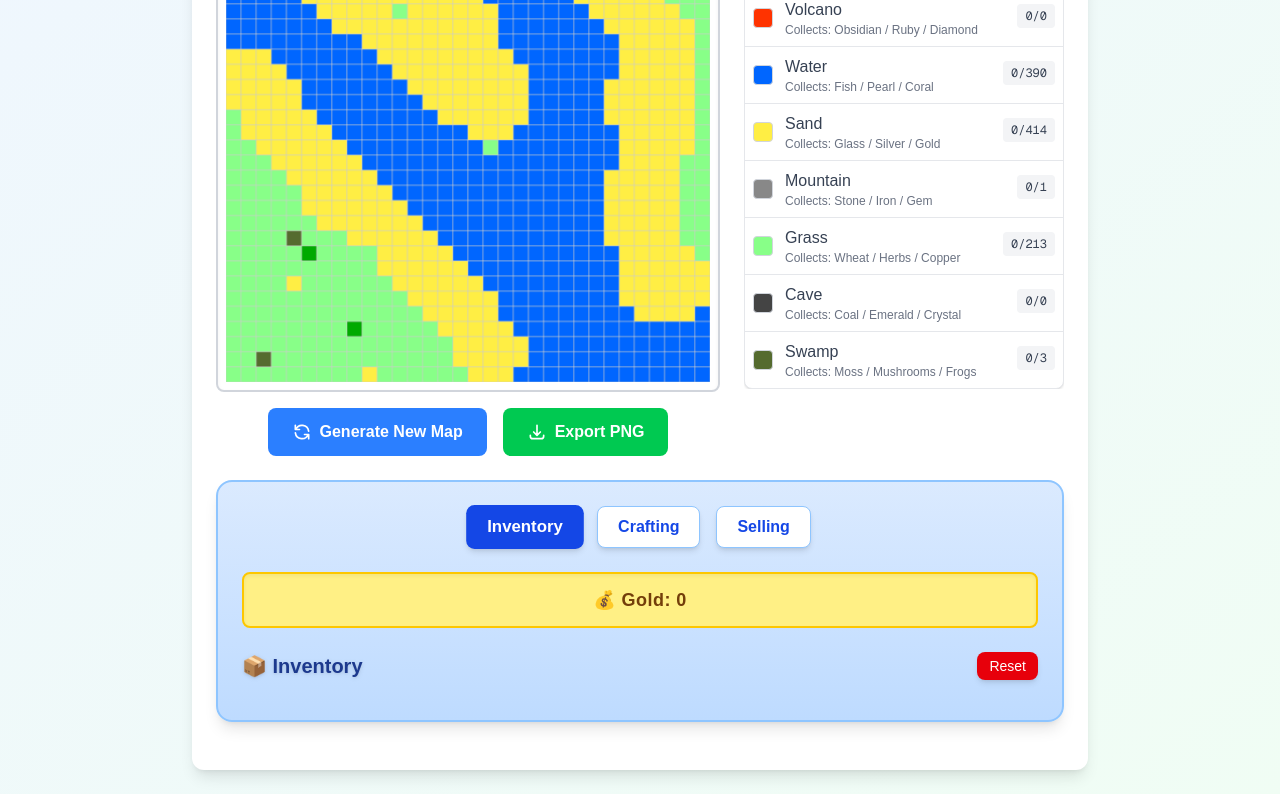
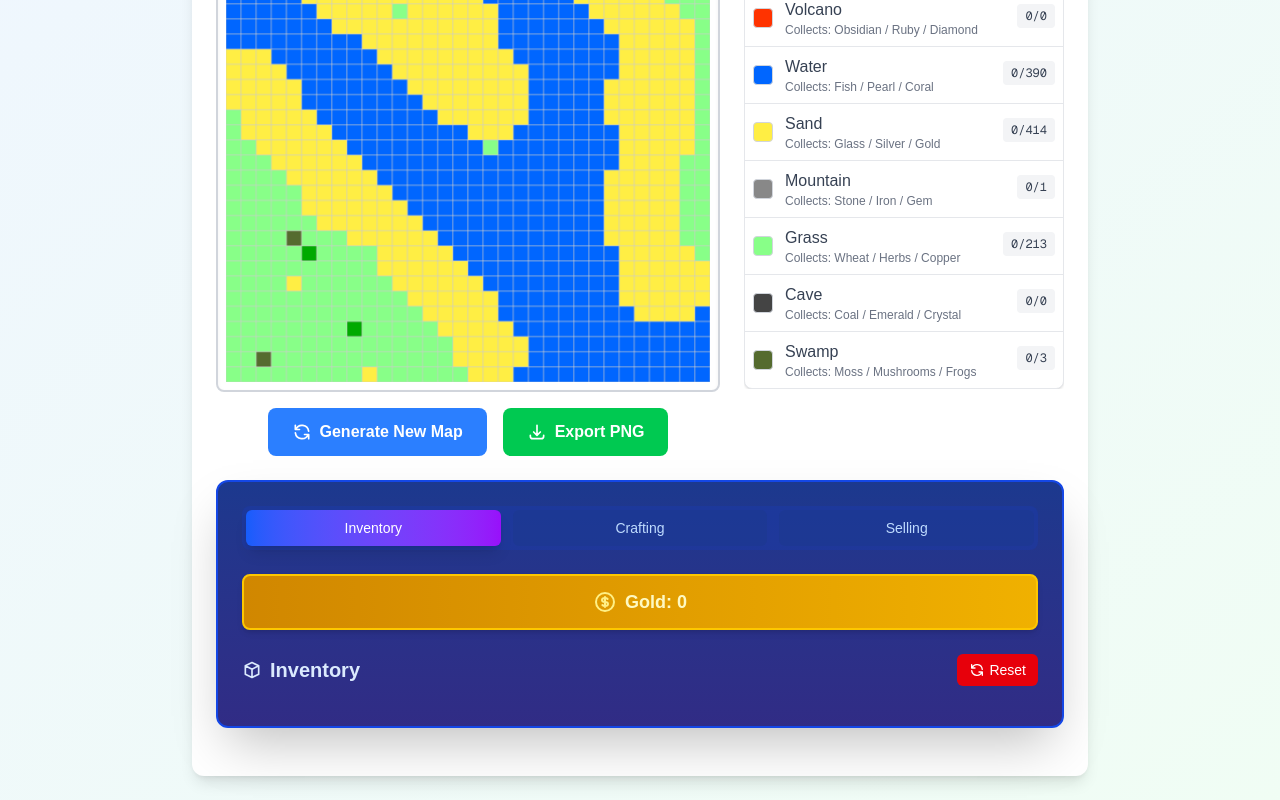
Before and after one commit to AnonAmosAdmn/pixel-map, a Next.js app: page / in a window 1280 px wide. Shown: the part 284-1084 px from the top of the page. Built offline with nearby package versions, Linux system fonts and the light colour scheme.

Commit message:
first commit

```diff
--- a/app/page.tsx
+++ b/app/page.tsx
@@ -1197,18 +1197,17 @@ export default function PixelMapGame() {
           </div>
         </div>
 
-        <div className="bg-gradient-to-b from-blue-100 to-blue-200 p-6 rounded-2xl shadow-lg mt-6 mb-6 border-2 border-blue-300">
-          {/* Tab buttons */}
-          <div className="flex justify-center space-x-4 mb-6">
-            {["inventory", "crafting", "selling"].map((tab) => (
+        <div className="bg-gradient-to-b from-blue-900 to-indigo-900 p-6 rounded-xl border-2 border-blue-700 shadow-2xl mt-6 mb-6">
+          {/* Tab buttons with modern styling */}
+          <div className="flex space-x-3 mb-6 p-1 bg-blue-800/30 rounded-lg">
+            {(["inventory", "crafting", "selling"] as const).map((tab) => (
               <button
                 key={tab}
                 onClick={() => setActiveTab(tab)}
-                className={`px-5 py-2 rounded-lg font-semibold shadow-md transition
-                  ${
+                className={`px-5 py-2 rounded-md text-sm font-medium transition-all duration-200 flex-1 ${
                   activeTab === tab
-                      ? "bg-blue-700 text-white scale-105"
-                      : "bg-white text-blue-700 border border-blue-300 hover:bg-blue-50"
+                    ? "bg-gradient-to-r from-blue-600 to-purple-600 text-white shadow-lg"
+                    : "bg-blue-900/50 text-blue-200 hover:bg-blue-800/70"
                 }`}
               >
                 {tab.charAt(0).toUpperCase() + tab.slice(1)}
@@ -1216,35 +1215,47 @@ export default function PixelMapGame() {
             ))}
           </div>
 
-          {/* Gold display */}
-          <div className="mb-6 p-3 bg-yellow-200 border-2 border-yellow-400 rounded-lg text-center shadow-inner">
-            <span className="text-lg font-bold text-yellow-900 tracking-wide">
-              💰 Gold: {gold}
-            </span>
+          {/* Gold display with coin icon */}
+          <div className="mb-6 p-3 bg-gradient-to-r from-yellow-600 to-yellow-500 border-2 border-yellow-400 rounded-lg text-center shadow-md flex items-center justify-center gap-2">
+            <svg xmlns="http://www.w3.org/2000/svg" className="h-6 w-6 text-yellow-200" fill="none" viewBox="0 0 24 24" stroke="currentColor">
+              <path strokeLinecap="round" strokeLinejoin="round" strokeWidth={2} d="M12 8c-1.657 0-3 .895-3 2s1.343 2 3 2 3 .895 3 2-1.343 2-3 2m0-8c1.11 0 2.08.402 2.599 1M12 8V7m0 1v8m0 0v1m0-1c-1.11 0-2.08-.402-2.599-1M21 12a9 9 0 11-18 0 9 9 0 0118 0z" />
+            </svg>
+            <span className="font-bold text-yellow-100 text-lg">Gold: {gold}</span>
           </div>
 
           {/* Inventory tab */}
           {activeTab === "inventory" && (
             <>
               <div className="flex justify-between items-center mb-4">
-                <h2 className="text-xl font-bold text-blue-900 drop-shadow">📦 Inventory</h2>
+                <h2 className="text-xl font-bold text-blue-100 flex items-center gap-2">
+                  <svg xmlns="http://www.w3.org/2000/svg" className="h-5 w-5" fill="none" viewBox="0 0 24 24" stroke="currentColor">
+                    <path strokeLinecap="round" strokeLinejoin="round" strokeWidth={2} d="M20 7l-8-4-8 4m16 0l-8 4m8-4v10l-8 4m0-10L4 7m8 4v10M4 7v10l8 4" />
+                  </svg>
+                  Inventory
+                </h2>
                 <button
                   onClick={resetInventory}
-                  className="text-sm bg-red-600 hover:bg-red-700 text-white px-3 py-1 rounded-lg shadow-md"
+                  className="text-sm bg-red-600 hover:bg-red-700 text-white px-3 py-1.5 rounded-md flex items-center gap-1 transition-colors"
                 >
+                  <svg xmlns="http://www.w3.org/2000/svg" className="h-4 w-4" fill="none" viewBox="0 0 24 24" stroke="currentColor">
+                    <path strokeLinecap="round" strokeLinejoin="round" strokeWidth={2} d="M4 4v5h.582m15.356 2A8.001 8.001 0 004.582 9m0 0H9m11 11v-5h-.581m0 0a8.003 8.003 0 01-15.357-2m15.357 2H15" />
+                  </svg>
                   Reset
                 </button>
               </div>
-              <div className="grid grid-cols-2 sm:grid-cols-3 md:grid-cols-4 gap-4">
+              <div className="grid grid-cols-2 sm:grid-cols-3 md:grid-cols-4 gap-3">
                 {Object.entries(inventory)
                   .filter(([_, count]) => count > 0)
                   .map(([resource, count]) => (
                     <div
                       key={resource}
-                      className="flex flex-col items-center justify-center bg-white rounded-lg p-3 shadow-md hover:scale-105 transition"
+                      className="bg-blue-800/40 backdrop-blur-sm rounded-lg p-3 border border-blue-600/30 hover:border-blue-500 transition-all hover:scale-105 flex flex-col items-center justify-center shadow-md"
                     >
-                      <span className="text-blue-800 font-semibold">{resource}</span>
-                      <span className="text-lg font-bold text-blue-900">{count}</span>
+                      <div className="h-10 w-10 bg-blue-700 rounded-full mb-2 flex items-center justify-center text-white font-bold">
+                        {resource.charAt(0)}
+                      </div>
+                      <span className="text-blue-200 text-sm">{resource}</span>
+                      <span className="font-bold text-white mt-1">{count}</span>
                     </div>
                   ))}
               </div>
@@ -1254,29 +1265,49 @@ export default function PixelMapGame() {
           {/* Crafting tab */}
           {activeTab === "crafting" && (
             <div>
-              <h2 className="text-xl font-bold text-blue-900 mb-4 drop-shadow">⚒️ Crafting</h2>
-              <div className="grid grid-cols-1 sm:grid-cols-2 gap-4">
-                {CRAFTING_RECIPES.filter((recipe) =>
-                  Object.entries(recipe.inputs).every(
+              <h2 className="text-xl font-bold text-blue-100 mb-4 flex items-center gap-2">
+                <svg xmlns="http://www.w3.org/2000/svg" className="h-5 w-5" fill="none" viewBox="0 0 24 24" stroke="currentColor">
+                  <path strokeLinecap="round" strokeLinejoin="round" strokeWidth={2} d="M19.428 15.428a2 2 0 00-1.022-.547l-2.387-.477a6 6 0 00-3.86.517l-.318.158a6 6 0 01-3.86.517L6.05 15.21a2 2 0 00-1.806.547M8 4h8l-1 1v5.172a2 2 0 00.586 1.414l5 5c1.26 1.26.367 3.414-1.415 3.414H4.828c-1.782 0-2.674-2.154-1.414-3.414l5-5A2 2 0 009 10.172V5L8 4z" />
+                </svg>
+                Crafting
+              </h2>
+              <div className="grid grid-cols-1 md:grid-cols-2 gap-4">
+                {CRAFTING_RECIPES.filter(recipe => {
+                  return Object.entries(recipe.inputs).every(
                     ([resource, required]) =>
                       (inventory[resource as keyof Inventory] || 0) >= required
-                  )
-                ).map((recipe, idx) => (
+                  );
+                }).map((recipe, idx) => (
                   <div
                     key={idx}
-                    className="bg-white p-4 rounded-lg shadow-md flex flex-col items-center hover:scale-105 transition"
+                    className="bg-blue-800/40 backdrop-blur-sm p-4 rounded-xl border border-blue-600/30 hover:border-blue-500 transition-all shadow-md"
                   >
-                    <span className="text-blue-700 text-sm mb-1">
-                      {Object.entries(recipe.inputs)
-                        .map(([res, qty]) => `${res} x${qty}`)
-                        .join(" + ")}
+                    <div className="flex items-center justify-between mb-3">
+                      <div className="flex items-center gap-2">
+                        <div className="h-8 w-8 bg-purple-600 rounded-full flex items-center justify-center text-white font-bold text-sm">
+                          {recipe.output.charAt(0)}
+                        </div>
+                        <span className="text-blue-100 font-medium">{recipe.output}</span>
+                      </div>
+                      <span className="bg-blue-700 text-blue-100 text-xs px-2 py-1 rounded-full">
+                        x{recipe.amount}
                       </span>
-                    <span className="font-bold text-blue-900 text-lg">
-                      ➝ {recipe.output} x{recipe.amount}
+                    </div>
+
+                    <div className="flex items-center justify-between text-sm mb-4">
+                      <div className="text-blue-300 flex items-center gap-1">
+                        {Object.entries(recipe.inputs).map(([res, qty]) => (
+                          <span key={res} className="bg-blue-900/70 px-2 py-1 rounded-md">
+                            {res} ×{qty}
                           </span>
+                        ))}
+                      </div>
+                      <span className="text-blue-200">→</span>
+                    </div>
+
                     <button
                       onClick={() => craftItem(recipe, inventory, setInventory)}
-                      className="mt-3 text-sm bg-green-600 hover:bg-green-700 text-white px-4 py-1.5 rounded-lg shadow-md"
+                      className="w-full bg-gradient-to-r from-green-600 to-green-500 hover:from-green-500 hover:to-green-400 text-white py-2 rounded-md text-sm font-medium transition-all shadow-md hover:shadow-lg"
                     >
                       Craft
                     </button>
@@ -1289,34 +1320,55 @@ export default function PixelMapGame() {
           {/* Selling tab */}
           {activeTab === "selling" && (
             <div>
-              <h2 className="text-xl font-bold text-blue-900 mb-4 drop-shadow">🏷️ Sell Items</h2>
-              <div className="grid grid-cols-1 sm:grid-cols-2 gap-4">
+              <h2 className="text-xl font-bold text-blue-100 mb-4 flex items-center gap-2">
+                <svg xmlns="http://www.w3.org/2000/svg" className="h-5 w-5" fill="none" viewBox="0 0 24 24" stroke="currentColor">
+                  <path strokeLinecap="round" strokeLinejoin="round" strokeWidth={2} d="M17 9V7a2 2 0 00-2-2H5a2 2 0 00-2 2v6a2 2 0 002 2h2m2 4h10a2 2 0 002-2v-6a2 2 0 00-2-2H9a2 2 0 00-2 2v6a2 2 0 002 2zm7-5a2 2 0 11-4 0 2 2 0 014 0z" />
+                </svg>
+                Sell Items
+              </h2>
+              <div className="grid grid-cols-1 gap-3">
                 {Object.entries(inventory)
                   .filter(([item, count]) => count > 0 && ITEM_VALUES[item as keyof Inventory] !== undefined)
                   .map(([item, count]) => {
                     const value = ITEM_VALUES[item as keyof Inventory] || 0;
+
                     return (
                       <div
                         key={item}
-                        className="bg-white p-4 rounded-lg shadow-md flex items-center justify-between hover:scale-105 transition"
+                        className="bg-blue-800/40 backdrop-blur-sm p-4 rounded-xl border border-blue-600/30 hover:border-blue-500 transition-all flex items-center justify-between shadow-md"
                       >
                         {/* Left side: Item info */}
+                        <div className="flex items-center gap-3">
+                          <div className="h-10 w-10 bg-gradient-to-br from-amber-600 to-amber-500 rounded-full flex items-center justify-center text-white font-bold shadow-md">
+                            {item.charAt(0)}
+                          </div>
                           <div className="flex flex-col">
-                          <span className="font-bold text-blue-900">{item} x{count}</span>
-                          <span className="text-blue-700 text-sm">Value: {value} gold</span>
+                            <span className="font-bold text-white">{item}</span>
+                            <span className="text-blue-200 text-sm">Stock: {count}</span>
+                            <span className="text-yellow-300 text-sm">Value: {value} gold each</span>
+                          </div>
                         </div>
 
                         {/* Right side: Buttons */}
-                        <div className="flex space-x-2">
-                          {[1, 5, count].map((amt, i) => (
+                        <div className="flex flex-col sm:flex-row gap-2">
                           <button
-                              key={i}
-                              onClick={() => sellItem(item as keyof Inventory, amt)}
-                              className="text-xs bg-blue-600 hover:bg-blue-700 text-white px-3 py-1 rounded-lg shadow-md"
+                            onClick={() => sellItem(item as keyof Inventory, 1)}
+                            className="text-xs bg-blue-600 hover:bg-blue-500 text-white px-3 py-2 rounded-md transition-colors shadow-sm"
                           >
-                              Sell {amt === count ? "All" : amt}
+                            Sell 1
                           </button>
-                          ))}
+                          <button
+                            onClick={() => sellItem(item as keyof Inventory, 5)}
+                            className="text-xs bg-blue-600 hover:bg-blue-500 text-white px-3 py-2 rounded-md transition-colors shadow-sm"
+                          >
+                            Sell 5
+                          </button>
+                          <button
+                            onClick={() => sellItem(item as keyof Inventory, count)}
+                            className="text-xs bg-amber-600 hover:bg-amber-500 text-white px-3 py-2 rounded-md transition-colors shadow-sm"
+                          >
+                            Sell All
+                          </button>
                         </div>
                       </div>
                     );
```
Lines whose indentation alone changed are shown as unchanged.
